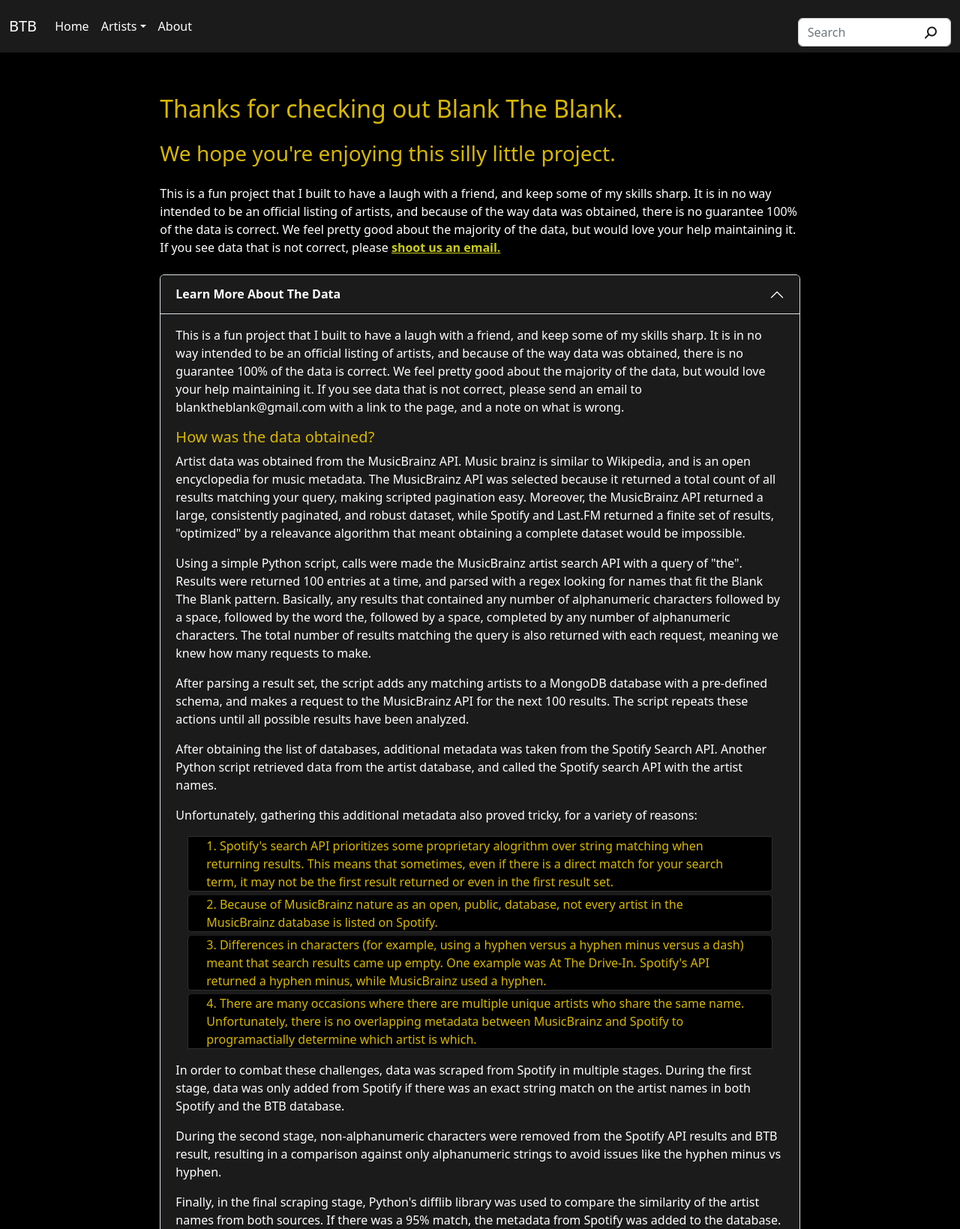
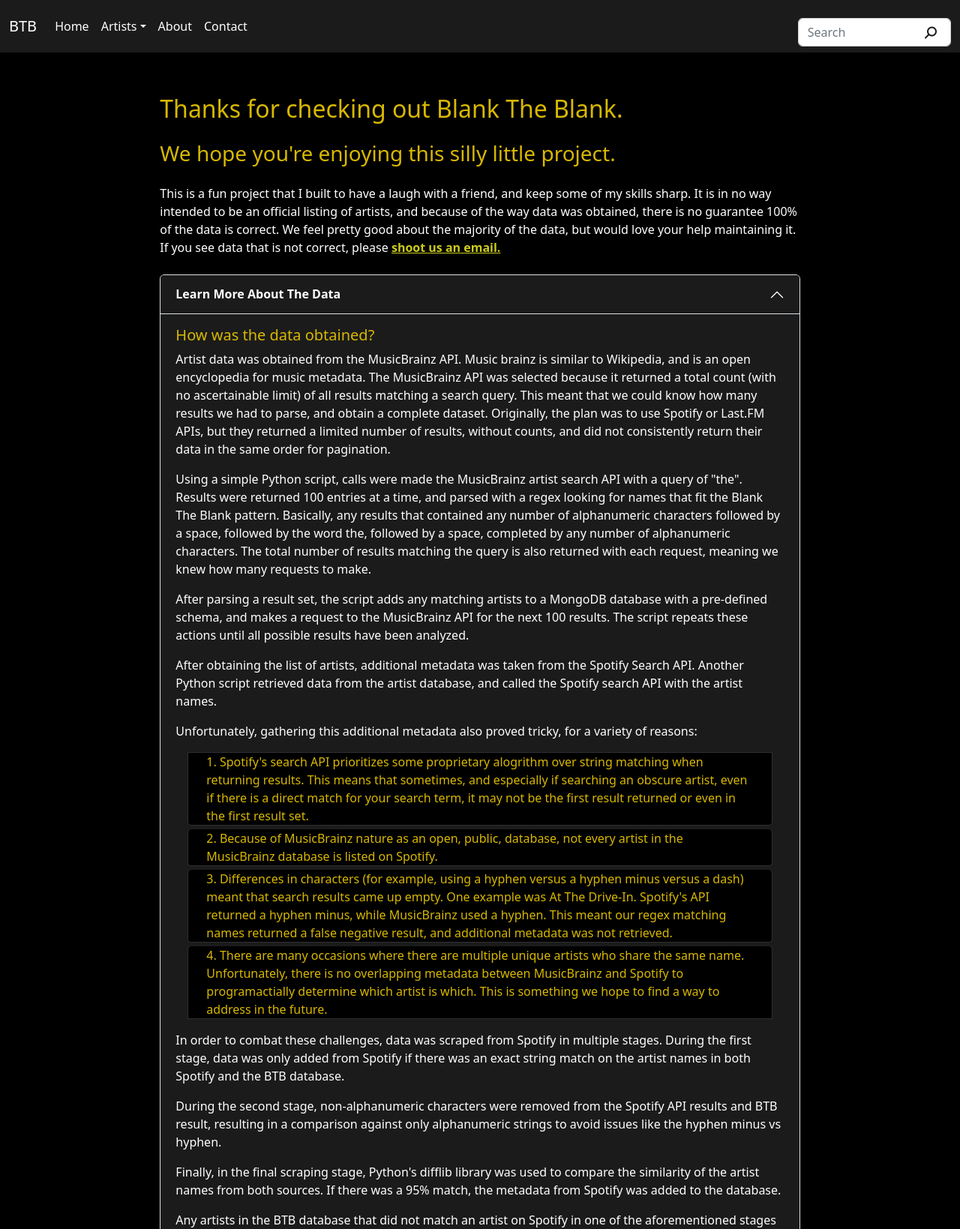
Before and after one commit to northendben/BTB, a Node server app: page /about in a window 1280 px wide, after a click on "Learn More About The Data". Shown: the top 1639 px of the page at 75% size. Run offline with Node 20, Linux system fonts and the light colour scheme; some libraries are stand-ins or nearby versions.

Commit message:
recaptcha, form validation, minor content changes

```diff
--- a/index.js
+++ b/index.js
@@ -327,6 +327,27 @@
 	res.render('contact', {title: 'Contact', paginationData: {isVerifiedArtists: false}})
 }))
 
+app.post('/anti-robot', errorHandler(async(req,res) => {
+	const {userToken} = req.body
+	const verificationObject = {
+		response: userToken,
+		secret: process.env.captchaSecret
+	}
+	const verifyWithGoogle = await fetch('https://www.google.com/recaptcha/api/siteverify',{
+		method: 'POST',
+		headers: {
+			'Content-Type': 'application/x-www-form-urlencoded'
+		},
+		body: new URLSearchParams(verificationObject)
+	})
+	if(verifyWithGoogle.status === 200){
+		googleResponse = await verifyWithGoogle.json()
+		googleResponse.success === true ? res.status(200).send({msg: 'Token valid'}): res.status(400).send({msg: 'Invalid token.'})
+	} else {
+		res.status(500).send({msg:'Something went wrong on the server.'})
+	}
+}))
+
 app.post('/send-email', errorHandler(async (req,res) =>{
 	const emailData = req.body
 	console.log(emailData)
--- a/static/JS/sendEmail.js
+++ b/static/JS/sendEmail.js
@@ -15,10 +15,8 @@
         replyTo: emailData.userEmail,
         text: emailData.body
     }
-    console.log(msg)
     try{
         await sgMail.send(msg)
-        console.log('in the try')
         return {status: 200, message: 'Email Sent Successfully'}
     } catch (e){
         console.log(e)
--- a/static/app.css
+++ b/static/app.css
@@ -90,6 +90,10 @@
     background: white;
     margin-top: -6px; /* You need to specify a margin in Chrome, but in Firefox and IE it is automatic */
     box-shadow: 1px 1px 1px #000000, 0px 0px 1px #0d0d0d; /* Add cool effects to your sliders! */
+  }
+
+  .navbar{
+    z-index: 1000000;
   }
 
 .range::-webkit-slider-runnable-track {
--- a/views/about.ejs
+++ b/views/about.ejs
@@ -15,24 +15,22 @@
           </h2>
           <div id="collapseOne" class="accordion-collapse collapse" aria-labelledby="headingOne" data-bs-parent="#accordionExample">
             <div class="accordion-body">
-              <p class="fs-6">This is a fun project that I built to have a laugh with a friend, and keep some of my skills sharp. It is in no way intended to be an official listing of artists, and because of the way data was obtained, there is no guarantee 100% of the data is correct. We feel pretty good about the majority of the data, but would love your help maintaining it. If you see data that is not correct, please send an email to blanktheblank@gmail.com with a link to the page, and a note on what is wrong.</p>
-
               <h5 class="yellow-accent">How was the data obtained?</h5>
-              <p class="fs-6">Artist data was obtained from the MusicBrainz API. Music brainz is similar to Wikipedia, and is an open encyclopedia for music metadata. The MusicBrainz API was selected because it returned a total count of all results matching your query, making scripted pagination easy. Moreover, the MusicBrainz API returned a large, consistently paginated, and robust dataset, while Spotify and Last.FM returned a finite set of results, "optimized" by a releavance algorithm that meant obtaining a complete dataset would be impossible. </p>
+              <p class="fs-6">Artist data was obtained from the MusicBrainz API. Music brainz is similar to Wikipedia, and is an open encyclopedia for music metadata. The MusicBrainz API was selected because it returned a total count (with no ascertainable limit) of all results matching a search query. This meant that we could know how many results we had to parse, and obtain a complete dataset. Originally, the plan was to use Spotify or Last.FM APIs, but they returned a limited number of results, without counts, and did not consistently return their data in the same order for pagination.</p>
 
               <p class="fs-6">Using a simple Python script, calls were made the MusicBrainz artist search API with a query of "the". Results were returned 100 entries at a time, and parsed with a regex looking for names that fit the Blank The Blank pattern. Basically, any results that contained any number of alphanumeric characters followed by a space, followed by the word the, followed by a space, completed by any number of alphanumeric characters. The total number of results matching the query is also returned with each request, meaning we knew how many requests to make.</p>
 
               <p class="fs-6">After parsing a result set, the script adds any matching artists to a MongoDB database with a pre-defined schema, and makes a request to the MusicBrainz API for the next 100 results. The script repeats these actions until all possible results have been analyzed.</p>
 
-              <p class="fs-6">After obtaining the list of databases, additional metadata was taken from the Spotify Search API. Another Python script retrieved data from the artist database, and called the Spotify search API with the artist names.
+              <p class="fs-6">After obtaining the list of artists, additional metadata was taken from the Spotify Search API. Another Python script retrieved data from the artist database, and called the Spotify search API with the artist names.
               </p>
 
               <p class="fs-6">Unfortunately, gathering this additional metadata also proved tricky, for a variety of reasons:
                 <ul class="list-group-numbered px-0 px-md-3">
-                  <li class="list-group-item yellow-accent px-4">Spotify's search API prioritizes some proprietary alogrithm over string matching when returning results. This means that sometimes, even if there is a direct match for your search term, it may not be the first result returned or even in the first result set.</li>
+                  <li class="list-group-item yellow-accent px-4">Spotify's search API prioritizes some proprietary alogrithm over string matching when returning results. This means that sometimes, and especially if searching an obscure artist, even if there is a direct match for your search term, it may not be the first result returned or even in the first result set.</li>
                   <li class="list-group-item yellow-accent px-4">Because of MusicBrainz nature as an open, public, database, not every artist in the MusicBrainz database is listed on Spotify.</li>
-                  <li class="list-group-item yellow-accent px-4">Differences in characters (for example, using a hyphen versus a hyphen minus versus a dash) meant that search results came up empty. One example was At The Drive-In. Spotify's API returned a hyphen minus, while MusicBrainz used a hyphen.</li>
-                  <li class="list-group-item yellow-accent px-4">There are many occasions where there are multiple unique artists who share the same name. Unfortunately, there is no overlapping metadata between MusicBrainz and Spotify to programactially determine which artist is which.</li>
+                  <li class="list-group-item yellow-accent px-4">Differences in characters (for example, using a hyphen versus a hyphen minus versus a dash) meant that search results came up empty. One example was At The Drive-In. Spotify's API returned a hyphen minus, while MusicBrainz used a hyphen. This meant our regex matching names returned a false negative result, and additional metadata was not retrieved.</li>
+                  <li class="list-group-item yellow-accent px-4">There are many occasions where there are multiple unique artists who share the same name. Unfortunately, there is no overlapping metadata between MusicBrainz and Spotify to programactially determine which artist is which. This is something we hope to find a way to address in the future.</li>
                 </ul>
               </p>
               <p class="fs-6">In order to combat these challenges, data was scraped from Spotify in multiple stages. During the first stage, data was only added from Spotify if there was an exact string match on the artist names in both Spotify and the BTB database.
@@ -56,7 +54,7 @@
               <div class="dev-artist-container d-flex justify-content-center">
                 <img src="/images/Ben_Final1.jpg" alt="" class="profile-picture">
               </div>
-              <div class="contact-info-container d-flex justify-content-center text-center col-6 offset-3 col-md-2 offset-md-5">
+              <div class="contact-info-container d-flex justify-content-center text-center col-6 offset-3 col-md-2 offset-md-5 mt-2">
                 <div class="col-4"><a class="" href="/contact"><i class="fa-solid fa-envelope"></i></a></div>
                 <div class="col-4"><a class="" href="https://www.linkedin.com/in/benjamin-joseph-persitz"><i class="fa-brands fa-linkedin"></i></a></div>
                 <div class="col-4"><a class="" href="https://github.com/northendben"><i class="fa-brands fa-github"></i></a></div>
--- a/views/contact.ejs
+++ b/views/contact.ejs
@@ -31,13 +31,14 @@
                 <label for="body">Message</label>
                 <div class="invalid-feedback">Please enter a message.</div>
             </div>
-            <div class="submit-button-container d-flex w-100 justify-content-center flex-column align-items-center"><button class="mb-4 btn btn-sm btn-outline ya-button">Submit</button>
+            <div class="submit-button-container d-flex w-100 justify-content-center flex-column align-items-center"><button class="mb-4 btn btn-sm btn-outline ya-button"  id="contactFormSubmit" disabled>Submit</button>
                 <p class="text-danger d-none" id="proveLifeMsg">Please indicate that you are not a robot.</p>
-                <div class="g-recaptcha " data-theme="dark" data-sitekey="6LfXYsknAAAAAPTBVp-3eykyYczDQg9pviZKy6if"></div></div>
+                <div class="g-recaptcha " data-theme="dark" data-sitekey="6LfXYsknAAAAAPTBVp-3eykyYczDQg9pviZKy6if" data-callback="checkValidToken" data-expired-callback="updateExpiredToken"></div></div>
         </form>
     </div>
 </div>
 <script src="/JS/validateForm.js"></script>
 <script src="/JS/handleSearchSubmit.js"></script>
 <script src="/JS/handleContactSubmission.js"></script>
+<script src="/JS/antiRobot.js"></script>
 <%- include('./templates/footer.ejs') %>
--- a/views/templates/solidNav.ejs
+++ b/views/templates/solidNav.ejs
@@ -21,6 +21,9 @@
             <li class="nav-item">
               <a class="nav-link" href="/about">About</a>
             </li>
+            <li class="nav-item">
+              <a class="nav-link" href="/contact">Contact</a>
+            </li>
           </ul>
         </div>
         <form class="search ms-auto-md mt-3 mt-0-md" id="searchNav" action ="/search/artists?">
--- a/views/templates/transparentNav.ejs
+++ b/views/templates/transparentNav.ejs
@@ -19,6 +19,9 @@
           <li class="nav-item">
             <a class="nav-link" href="/about">About</a>
           </li>
+          <li class="nav-item">
+            <a class="nav-link" href="/contact">Contact</a>
+          </li>
         </ul>
       </div>
     </div>
```
Also changed, not shown: static/JS/antiRobot.js (added, +25 -0 lines), static/JS/indexPageHandler.js (added, +38 -0 lines), static/JS/validateForm.js (+4 -3 lines), views/main.ejs (+1 -41 lines).
